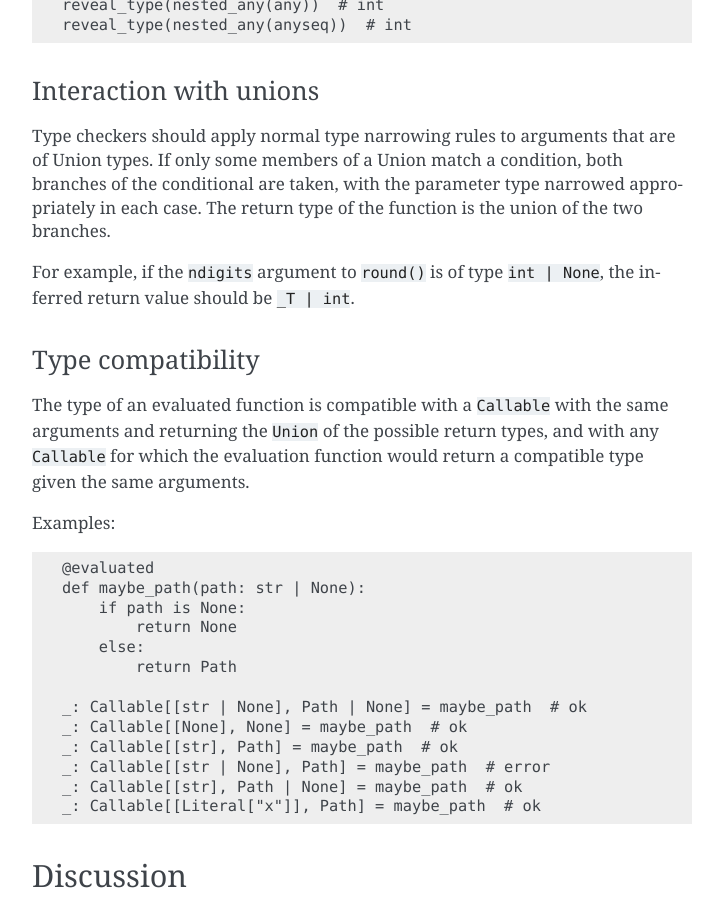
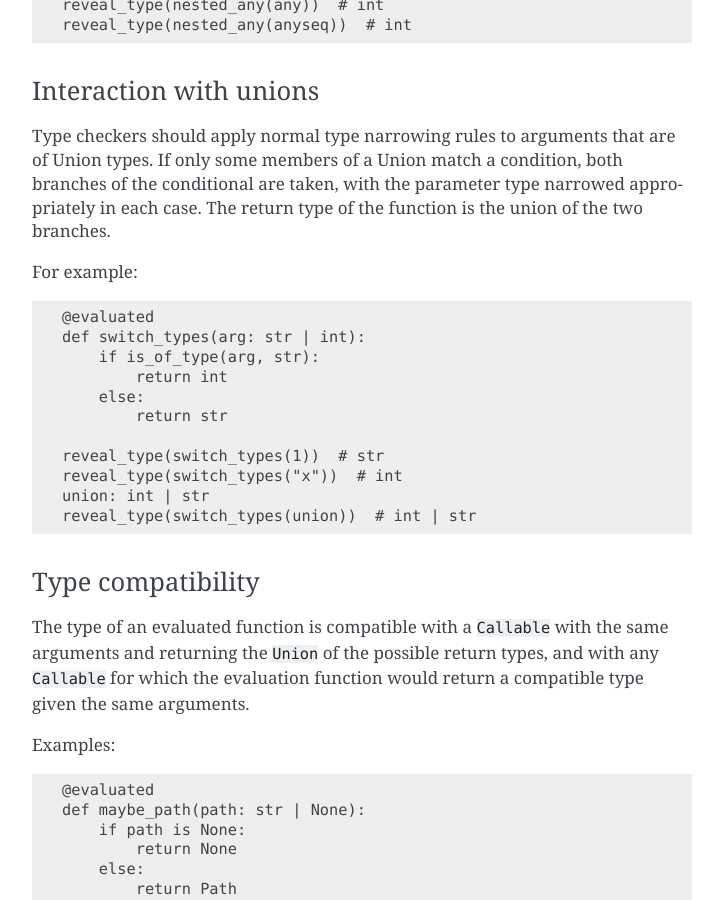
Before and after one commit to quora/pyanalyze, a Sphinx documentation site: the page built from docs/type_evaluation.md, in a window 1280 px wide and 900 px high, scrolled down 7548 px. Shown: the whole window, without its empty margins (388-1111 px from the left). Built offline with Sphinx 7.4.7, drawn with Linux system fonts in a browser that asks for light colours.

Commit message:
move away from round() example

```diff
--- a/docs/type_evaluation.md
+++ b/docs/type_evaluation.md
@@ -368,9 +368,19 @@ taken, with the parameter type narrowed appropriately in each
 case. The return type of the function is the union of the two
 branches.
 
-For example, if the `ndigits` argument to
-`round()` is of type `int | None`, the inferred return value should
-be `_T | int`.
+For example:
+
+    @evaluated
+    def switch_types(arg: str | int):
+        if is_of_type(arg, str):
+            return int
+        else:
+            return str
+
+    reveal_type(switch_types(1))  # str
+    reveal_type(switch_types("x"))  # int
+    union: int | str
+    reveal_type(switch_types(union))  # int | str
 
 ### Type compatibility
 
```
